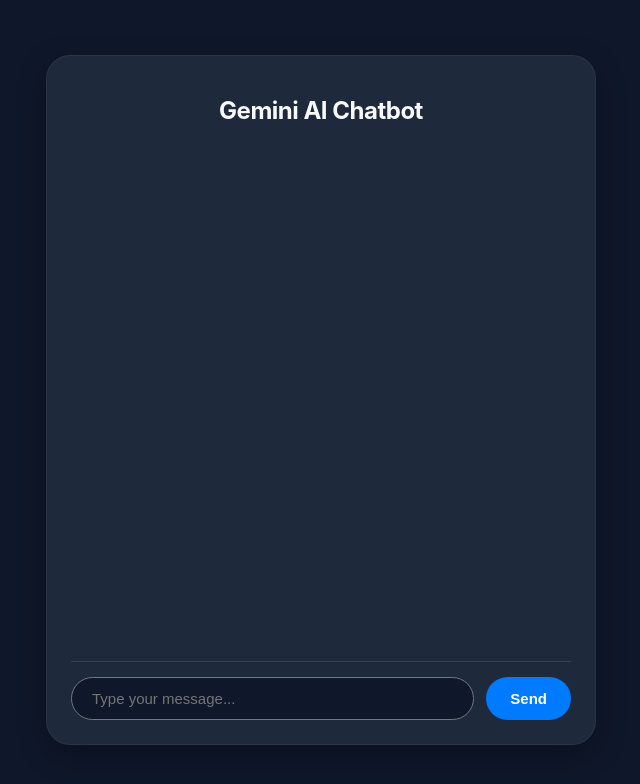
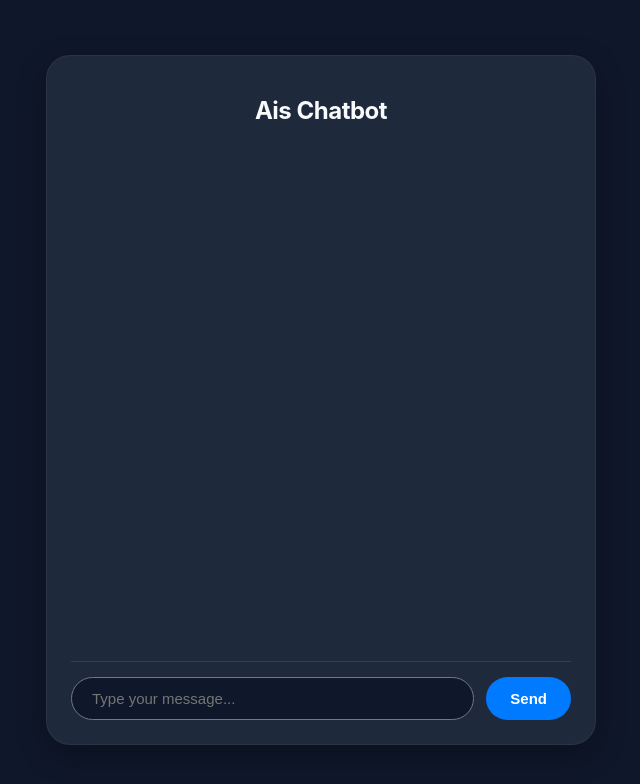
Before and after one commit to kucingplagiat/AisBot, a website: page public/index.html in a window 1280 px wide. Shown: the whole page, without its empty margins (319-959 px from the left). Drawn offline with Linux system fonts and the light colour scheme.

Commit message:
Update title to Ais Chatbot

```diff
--- a/public/index.html
+++ b/public/index.html
@@ -3,12 +3,12 @@
 <head>
   <meta charset="UTF-8" />
   <meta name="viewport" content="width=device-width, initial-scale=1.0"/>
-  <title>Gemini AI Chatbot</title>
+  <title>Ais Chatbot</title>
   <link rel="stylesheet" href="style.css"/>
 </head>
 <body>
   <div class="container">
-    <h1>Gemini AI Chatbot</h1>
+    <h1>Ais Chatbot</h1>
     <div id="chat-box" class="chat-box"></div>
     <form id="chat-form">
       <input type="text" id="user-input" placeholder="Type your message..." autocomplete="off" required />
```
